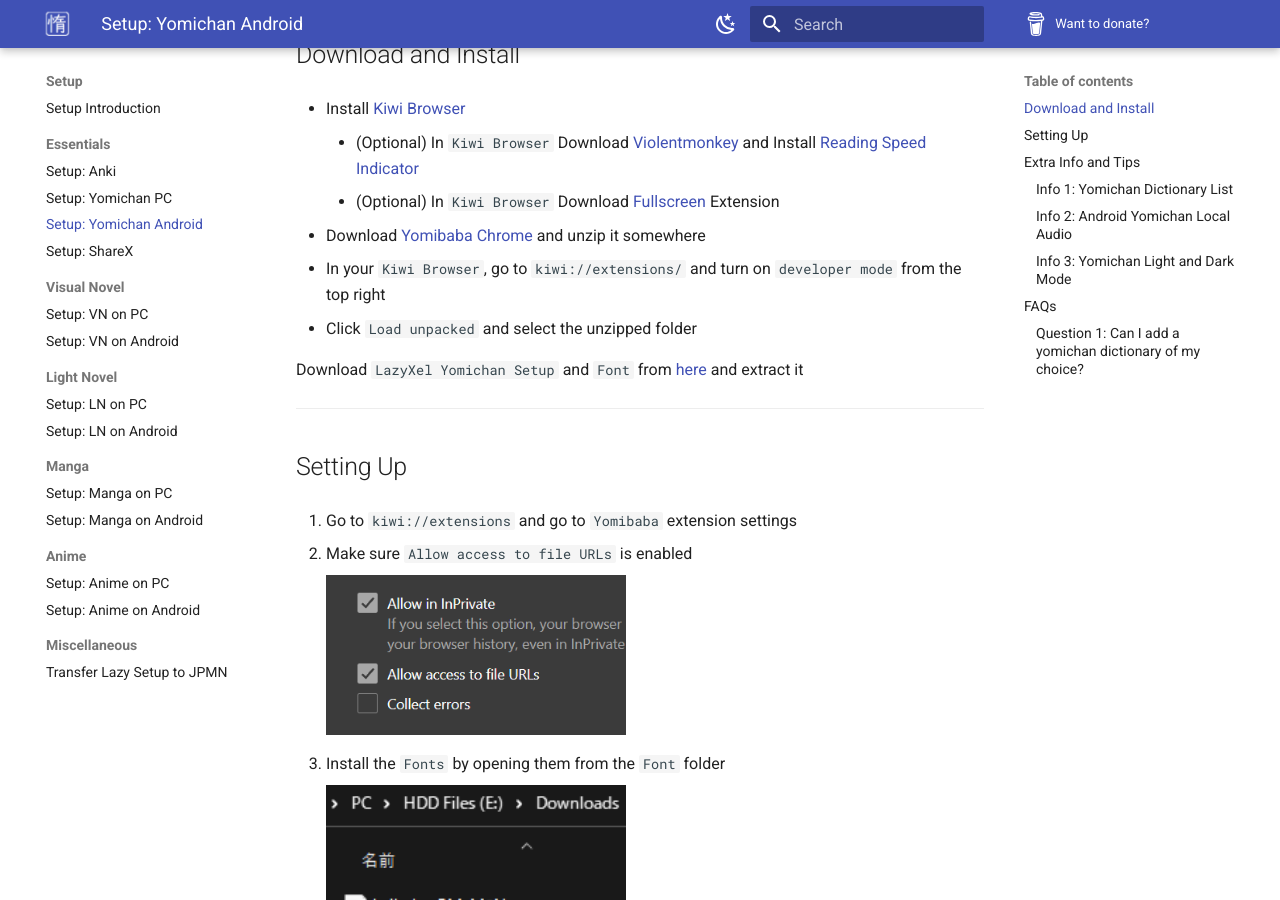
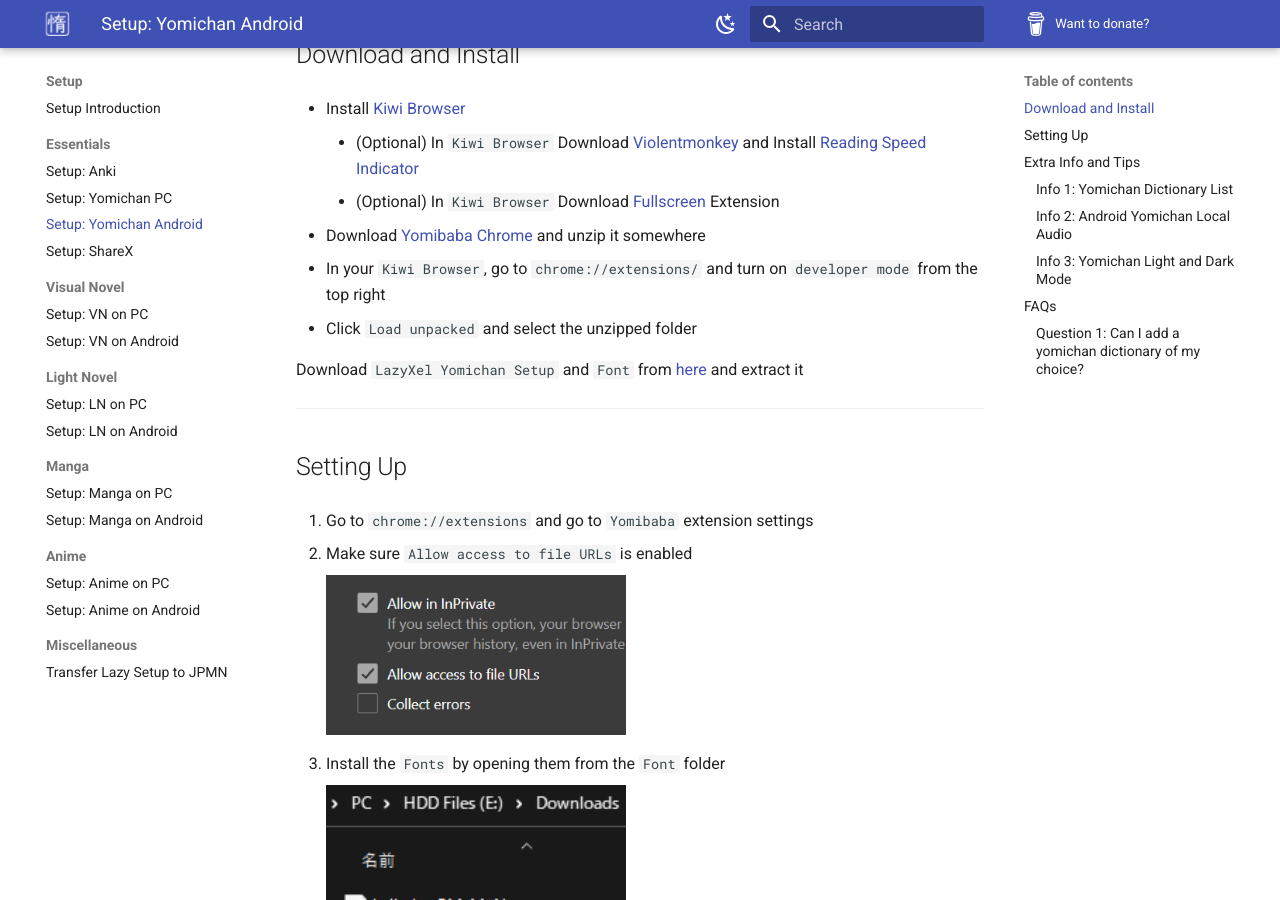
Before and after one commit to Xelieu/xelieu.github.io, an MkDocs documentation site: the page built from docs/jp-lazy-guide/setupYomichanOnAndroid.md, in a window 1280 px wide and 900 px high, scrolled down 349 px. Built offline with MkDocs 1.6.1 and Material for MkDocs 9.7.7, drawn with Linux system fonts in a browser that asks for light colours.

Commit message:
$updated info

```diff
--- a/docs/jp-lazy-guide/setupYomichanOnAndroid.md
+++ b/docs/jp-lazy-guide/setupYomichanOnAndroid.md
@@ -13,7 +13,7 @@
     - (Optional) In `Kiwi Browser` Download [Fullscreen](https://chrome.google.com/webstore/detail/fullscreen/lbpgkagpackldbkfookmmdpfaolnoged) Extension
 
 - Download [Yomibaba Chrome](https://github.com/forsakeninfinity/yomibaba/releases) and unzip it somewhere
-- In your `Kiwi Browser`, go to `kiwi://extensions/` and turn on `developer mode` from the top right
+- In your `Kiwi Browser`, go to `chrome://extensions/` and turn on `developer mode` from the top right
 - Click `Load unpacked` and select the unzipped folder
 
 Download `LazyXel Yomichan Setup` and `Font` from [here](https://drive.google.com/drive/folders/1s_PdQ9HWvpDFXkh_AGGzVgqrFBGhUsbI?usp=sharing) and extract it
@@ -22,7 +22,7 @@
 
 ## Setting Up
 
-1. Go to `kiwi://extensions` and go to `Yomibaba` extension settings
+1. Go to `chrome://extensions` and go to `Yomibaba` extension settings
 
 2. Make sure `Allow access to file URLs` is enabled
 
```
